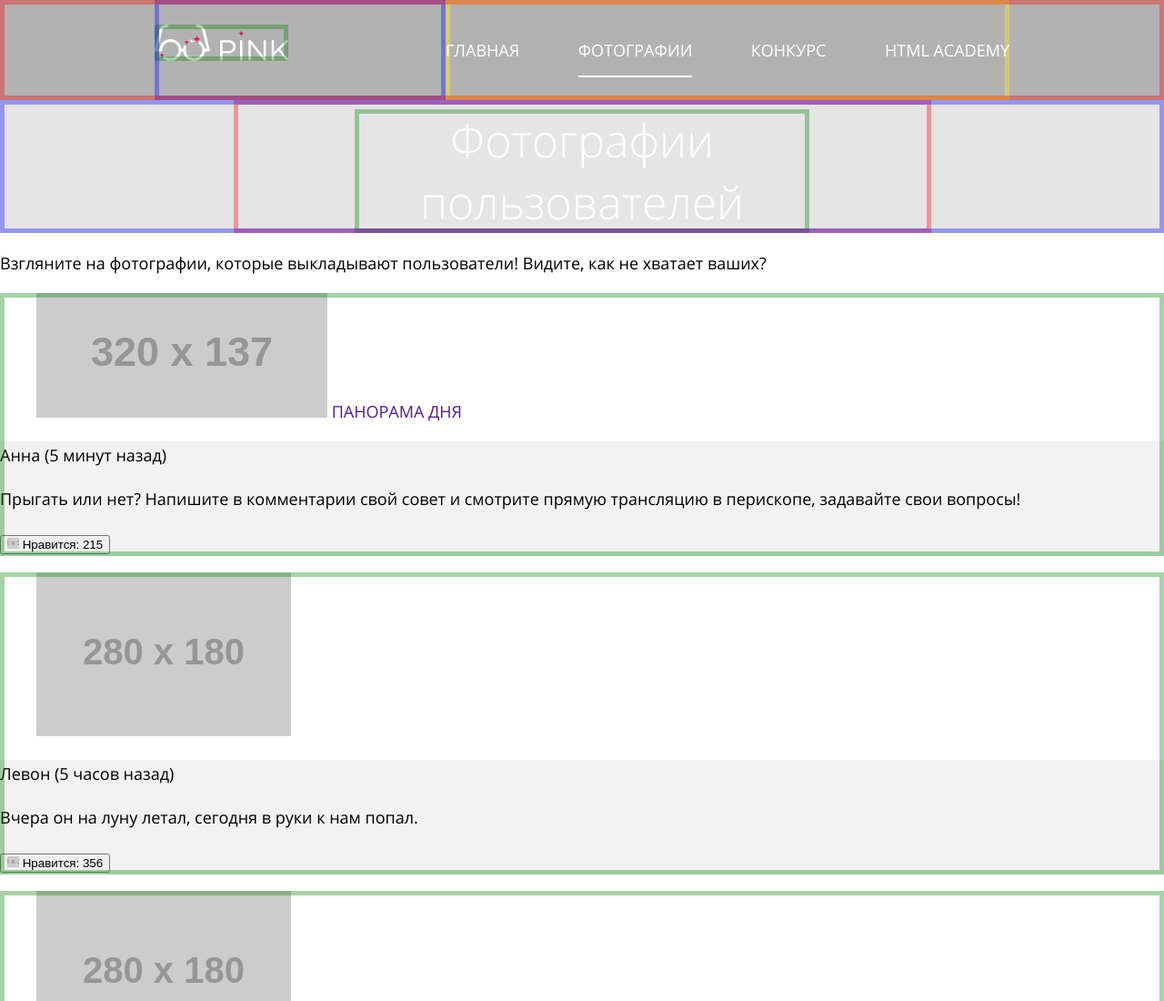
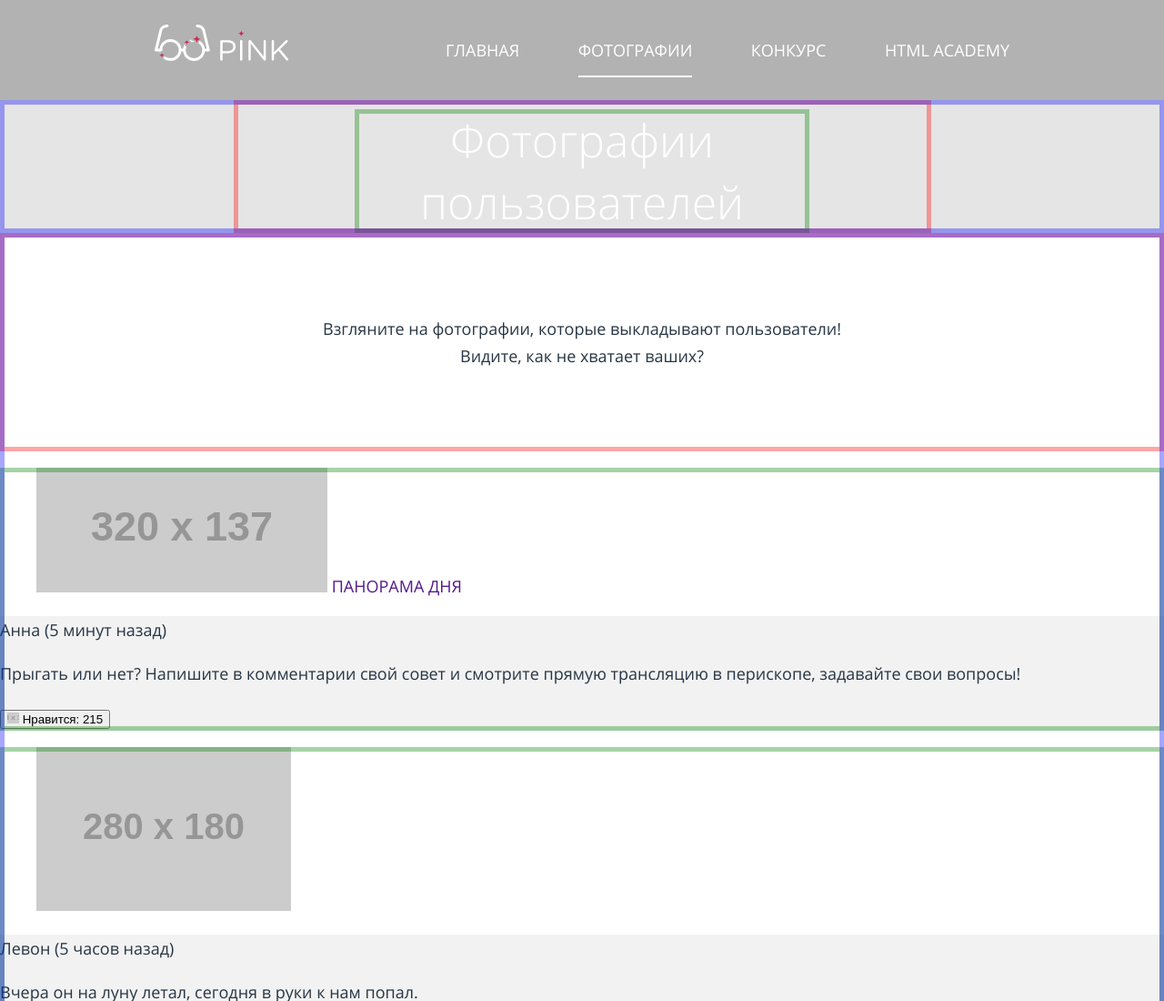
Before and after one commit to dr-montasir/1485429-pink-20, a website: page source/photo.html in a window 1280 px wide. Shown: the top 1100 px of the page at 91% size. Drawn offline with nearby package versions, Linux system fonts and the light colour scheme; files that its build step writes are made by us from their sources; placeholder pictures from the web are drawn by us.

Commit message:
класс gallery__header завершен

```diff
--- a/source/sass/blocks/gallery.scss
+++ b/source/sass/blocks/gallery.scss
@@ -1 +1,39 @@
-// Gallery
+/* Gallery */
+
+.gallery {
+  outline: 5px solid rgba(blue, 0.35);
+  outline-offset: -5px;
+
+  color: $bunting;
+}
+
+.gallery__header {
+  outline: 5px solid rgba(red, 0.35);
+  outline-offset: -5px;
+
+  margin: 0;
+  padding: 45px 20px 50px 20px;
+
+  @media (min-width: $tablet-width) {
+    padding: 90px 10px 78px 10px;
+  }
+
+  @media (min-width: $desktop-width) {
+    padding: 90px 10px;
+  }
+}
+
+.gallery__intro {
+  margin: 0 auto;
+  padding: 0 15px;
+
+  line-height: 30px;
+  max-width: 420px;
+  text-align: center;
+
+  @media (min-width: $tablet-width) {
+    font-size: 18px;
+    padding: 0 80px;
+    max-width: 640px;
+  }
+}
--- a/source/sass/blocks/main-nav.scss
+++ b/source/sass/blocks/main-nav.scss
@@ -17,9 +17,6 @@
 }
 
 .main-nav__control {
-  outline: 5px solid rgba(blue, 0.35);
-  outline-offset: -5px;
-
   margin: 0;
 
   padding-left: 20px;
@@ -37,9 +34,6 @@
 }
 
 .main-nav__logo {
-  outline: 5px solid rgba(green, 0.35);
-  outline-offset: -5px;
-
   margin: 0;
 
   width: 74px;
@@ -166,9 +160,6 @@
 }
 
 .main-nav__list {
-  outline: 5px solid rgba(yellow, 0.35);
-  outline-offset: -5px;
-
   margin: 0;
   padding: 0;
 
--- a/source/sass/blocks/page-header.scss
+++ b/source/sass/blocks/page-header.scss
@@ -3,9 +3,6 @@
 .page-header {
   margin: 0;
 
-  outline: 5px solid rgba(red, 0.35);
-  outline-offset: -5px;
-
   background-color: $black--030;
   color: $white;
 }
```
